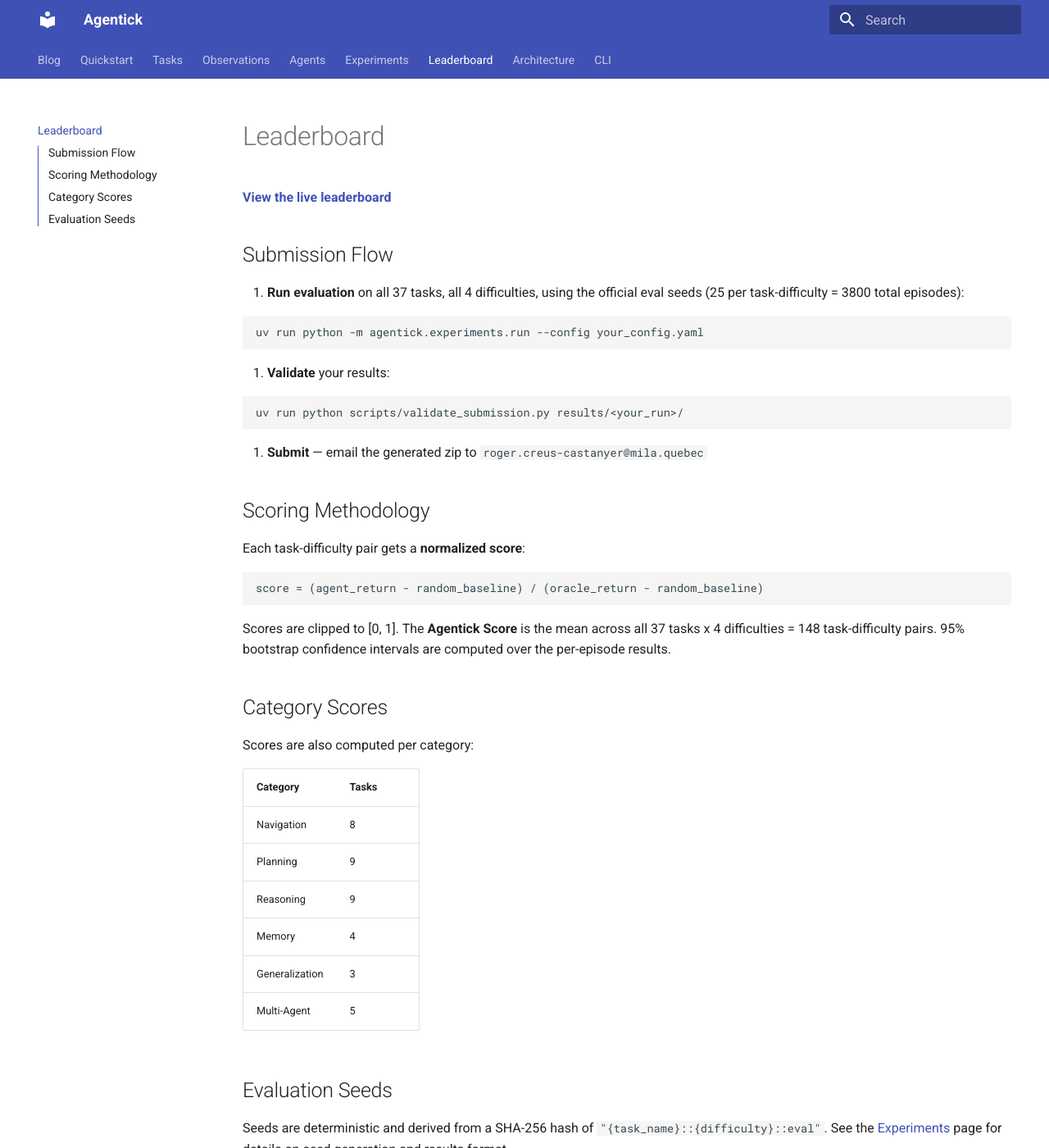
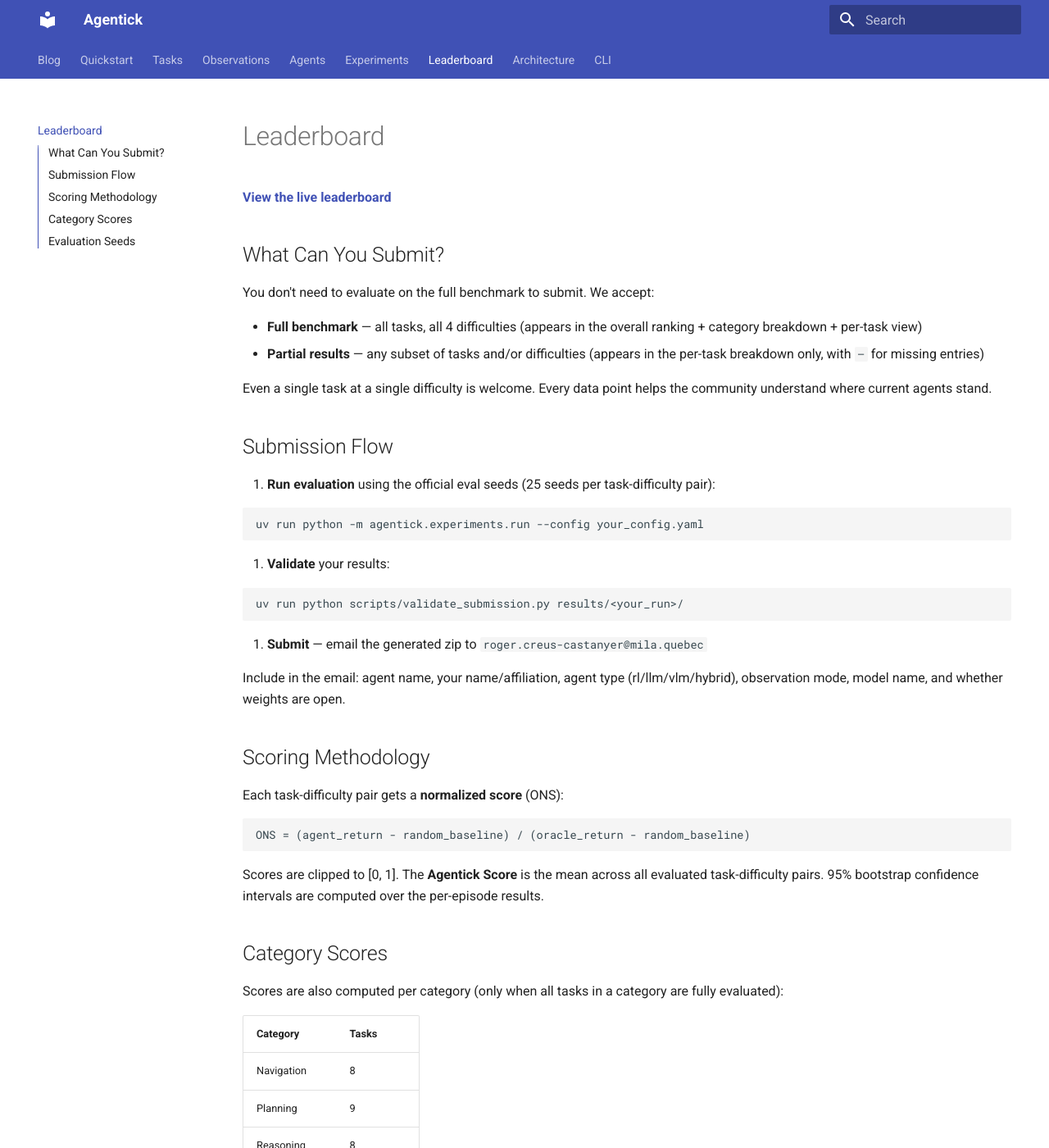
Before and after one commit to roger-creus/agentick, an MkDocs documentation site: the page built from docs/leaderboard.md, in a window 1280 px wide and 1400 px high. Shown: the whole window at 82% size. Built offline with MkDocs 1.6.1 and Material for MkDocs 9.7.7, drawn with Linux system fonts in a browser that asks for light colours.

Commit message:
Update dataset links (120k/250k/500k), leaderboard accepts partial submissions
- Fix SFT dataset links across blog, README, finetuning docs: 50k/100k/
  200k/400k → 120k/250k/500k
- Remove "(Qwen family)" from What's Next
- Leaderboard submission page: explain partial results are welcome
  (any task at any difficulty), not just full benchmark
- Fix reasoning task count 9→8 in leaderboard category table

Co-Authored-By: Claude Opus 4.6 (1M context) <noreply@anthropic.com>

````diff
--- a/docs/leaderboard.md
+++ b/docs/leaderboard.md
@@ -2,9 +2,18 @@
 
 **[View the live leaderboard](https://roger-creus.github.io/agentick/board/)**
 
+## What Can You Submit?
+
+You don't need to evaluate on the full benchmark to submit. We accept:
+
+- **Full benchmark** — all tasks, all 4 difficulties (appears in the overall ranking + category breakdown + per-task view)
+- **Partial results** — any subset of tasks and/or difficulties (appears in the per-task breakdown only, with `–` for missing entries)
+
+Even a single task at a single difficulty is welcome. Every data point helps the community understand where current agents stand.
+
 ## Submission Flow
 
-1. **Run evaluation** on all 37 tasks, all 4 difficulties, using the official eval seeds (25 per task-difficulty = 3800 total episodes):
+1. **Run evaluation** using the official eval seeds (25 seeds per task-difficulty pair):
 
 ```bash
 uv run python -m agentick.experiments.run --config your_config.yaml
@@ -18,25 +27,27 @@ uv run python scripts/validate_submission.py results/<your_run>/
 
 3. **Submit** — email the generated zip to `roger.creus-castanyer@mila.quebec`
 
+Include in the email: agent name, your name/affiliation, agent type (rl/llm/vlm/hybrid), observation mode, model name, and whether weights are open.
+
 ## Scoring Methodology
 
-Each task-difficulty pair gets a **normalized score**:
+Each task-difficulty pair gets a **normalized score** (ONS):
 
 ```
-score = (agent_return - random_baseline) / (oracle_return - random_baseline)
+ONS = (agent_return - random_baseline) / (oracle_return - random_baseline)
 ```
 
-Scores are clipped to [0, 1]. The **Agentick Score** is the mean across all 37 tasks x 4 difficulties = 148 task-difficulty pairs. 95% bootstrap confidence intervals are computed over the per-episode results.
+Scores are clipped to [0, 1]. The **Agentick Score** is the mean across all evaluated task-difficulty pairs. 95% bootstrap confidence intervals are computed over the per-episode results.
 
 ## Category Scores
 
-Scores are also computed per category:
+Scores are also computed per category (only when all tasks in a category are fully evaluated):
 
 | Category | Tasks |
 |---|---|
 | Navigation | 8 |
 | Planning | 9 |
-| Reasoning | 9 |
+| Reasoning | 8 |
 | Memory | 4 |
 | Generalization | 3 |
 | Multi-Agent | 5 |
````
Also changed, not shown: README.md (+3 -4 lines), docs/agents/finetuning.md (+5 -6 lines), docs/blog/posts/2026-03-18-introducing-agentick.md (+2 -2 lines).
